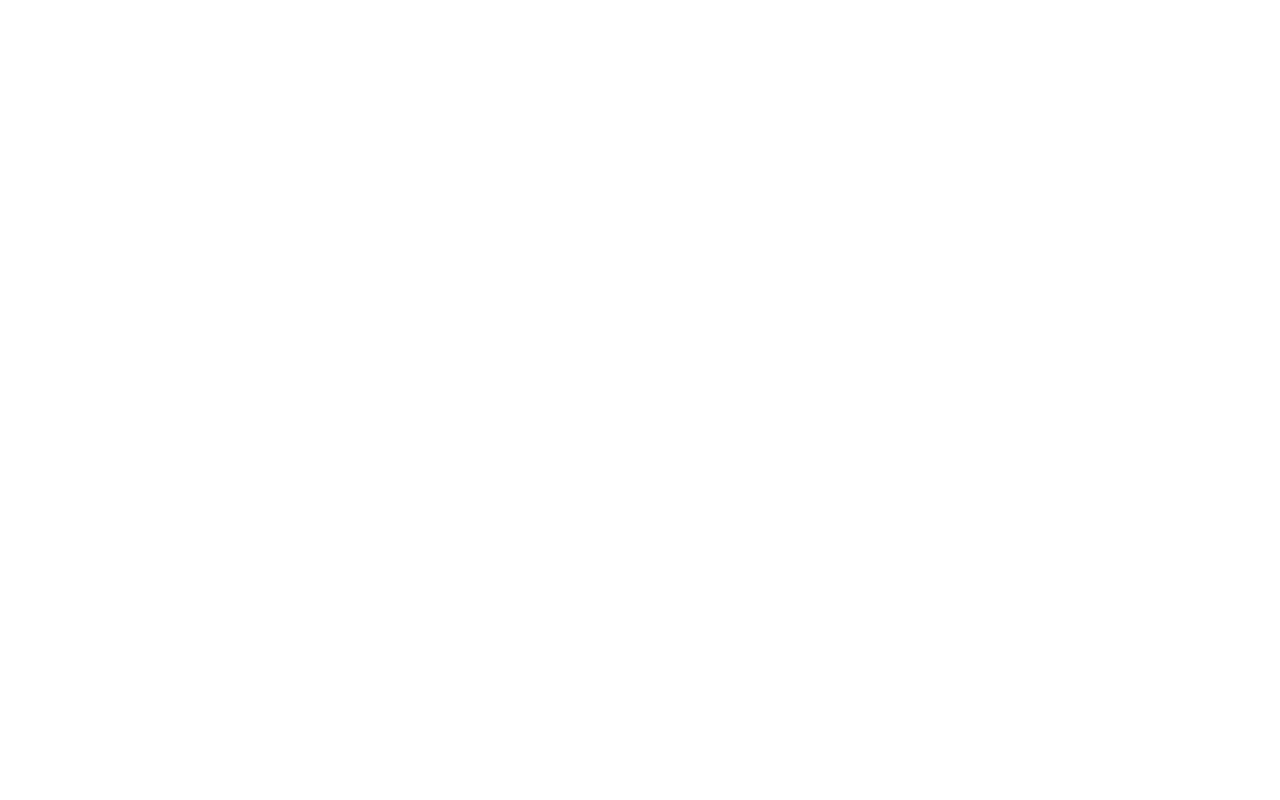
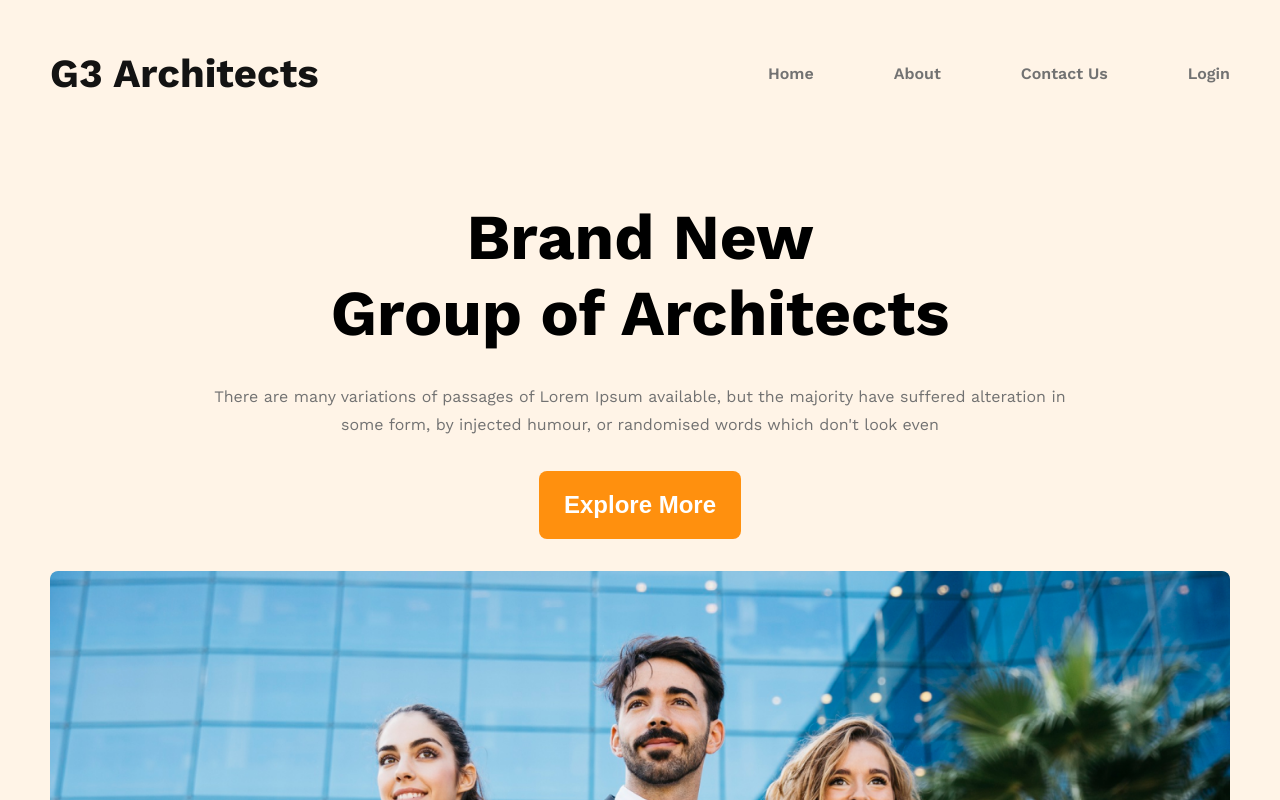
Before and after one commit to ashikbillah699/G3-Architects, a plain HTML site: page index.html in a window 1280 px wide. Shown: the top 800 px of the page. Drawn offline with nearby package versions, Linux system fonts and the light colour scheme.

Commit message:
banner part end

```diff
--- /dev/null
+++ b/css/responsive.css
@@ -0,0 +1,30 @@
+@media screen and (min-width: 576px) {
+    /* header part style */
+
+header{
+    background-color: #FFF4E7;
+    padding: 3.125rem;
+}
+
+nav{
+    display: flex;
+    flex-direction: column;
+}
+
+nav ul{
+    display: flex;
+    gap: 5rem;
+}
+
+nav h2{
+    font-size: 2.50rem;
+    font-weight: bold;
+    color: #131313;
+}
+
+nav a{
+    font-size: 1rem;
+    font-weight: 600;
+    color: #727272;
+}
+}
--- a/css/style.css
+++ b/css/style.css
@@ -2,8 +2,145 @@
 @import url('https://fonts.googleapis.com/css2?family=Work+Sans:ital,wght@0,100..900;1,100..900&display=swap');
 
 .work-sans-font {
-  font-family: "Work Sans", sans-serif;
-  font-optical-sizing: auto;
-  font-weight: 400;
-  font-style: normal;
+    font-family: "Work Sans", sans-serif;
+    font-optical-sizing: auto;
+    font-weight: 400;
+    font-style: normal;
 }
+
+/* common style */
+* {
+    margin: 0;
+    padding: 0;
+    box-sizing: border-box;
+}
+
+ul,
+ol {
+    list-style-type: none;
+}
+
+a {
+    text-decoration: none;
+}
+
+.container {
+    width: 1240px;
+    margin: 0 auto;
+}
+
+/* header part style */
+
+.header {
+    background-color: #FFF4E7;
+    padding: 3.125rem;
+}
+
+nav {
+    display: flex;
+    justify-content: space-between;
+    align-items: center;
+}
+
+nav ul {
+    display: flex;
+    gap: 5rem;
+}
+
+nav h2 {
+    font-size: 2.50rem;
+    font-weight: bold;
+    color: #131313;
+}
+
+nav a {
+    font-size: 1rem;
+    font-weight: 600;
+    color: #727272;
+}
+
+/* banner part styel */
+.banner {
+    margin: 0 auto;
+    text-align: center;
+}
+
+.banner img {
+    width: 100%;
+    border-radius: 8px;
+}
+
+.banner h1 {
+    font-weight: 700;
+    font-size: 4rem;
+    margin-top: 6.35rem;
+}
+
+.banner p {
+    font-size: 1rem;
+    color: #727272;
+    padding: 32px 0;
+    line-height: 28px;
+}
+
+.banner button {
+    padding: 20px 25px;
+    background-color: #FF900E;
+    border: none;
+    border-radius: 8px;
+    margin-bottom: 32px;
+}
+
+.banner button a {
+    color: #fff;
+    font-size: 1.50rem;
+    font-weight: 600;
+}
+
+
+
+/* responsive part */
+/* for small device */
+@media screen and (max-width: 576px) {
+    /* header part style */
+
+    nav {
+        flex-direction: column;
+    }
+
+    nav ul {
+
+        flex-direction: column;
+        gap: 1rem;
+    }
+
+    /* bannar part */
+    .banner h1 {
+        font-weight: 700;
+        font-size: 2rem;
+        margin-top: 3rem;
+    }
+
+    .banner p {
+        font-size: 1rem;
+        color: #727272;
+        padding: 20px 0;
+        line-height: px;
+    }
+
+}
+
+/* mediam device */
+
+@media screen and (min-width: 576.99px) and (max-width:992px) {
+    nav {
+        flex-direction: column;
+    }
+
+    .banner h1 {
+        font-weight: 700;
+        font-size: 2rem;
+        margin-top: 2rem;
+    }
+
+}
--- a/index.html
+++ b/index.html
@@ -1,12 +1,36 @@
 <!DOCTYPE html>
 <html lang="en">
+
 <head>
     <meta charset="UTF-8">
     <meta name="viewport" content="width=device-width, initial-scale=1.0">
     <title>G3 Architects</title>
     <link rel="stylesheet" href="css/style.css">
 </head>
+
 <body class="work-sans-font">
+    <header class="header">
+        <nav class="">
+            <h2>G3 Architects</h2>
+            <ul>
+                <li><a href="">Home</a></li>
+                <li><a href="">About</a></li>
+                <li><a href="">Contact Us</a></li>
+                <li><a href="">Login</a></li>
+            </ul>
+        </nav>
+        <!-- banner part start -->
+        <section class="banner">
+            <h1>Brand New <br>
+                Group of Architects
+            </h1>
+            <p>There are many variations of passages of Lorem Ipsum available, but the majority have suffered alteration
+                in <br> some form, by injected humour, or randomised words which don't look even</p>
+            <button><a href="">Explore More</a></button>
+            </div>
+            <img src="images/banner.png" alt="">
+        </section>
+    </header>
+</body>
 
-</body>
 </html>
```
